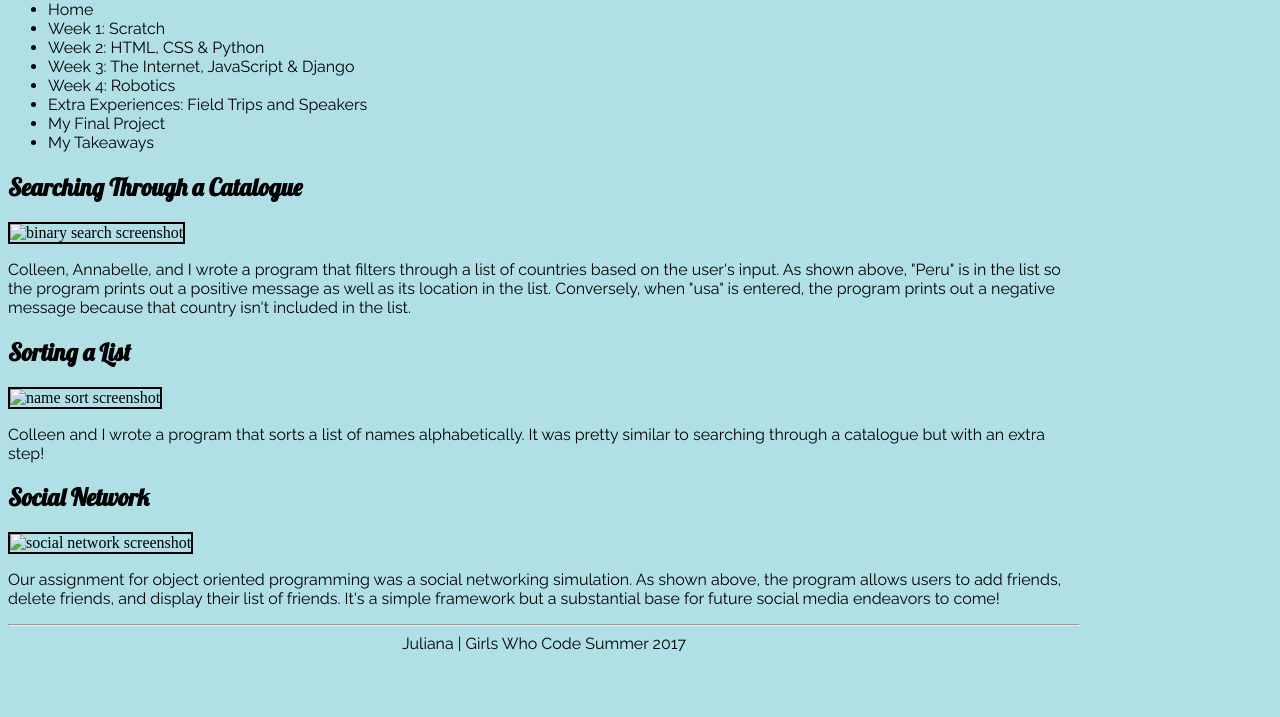
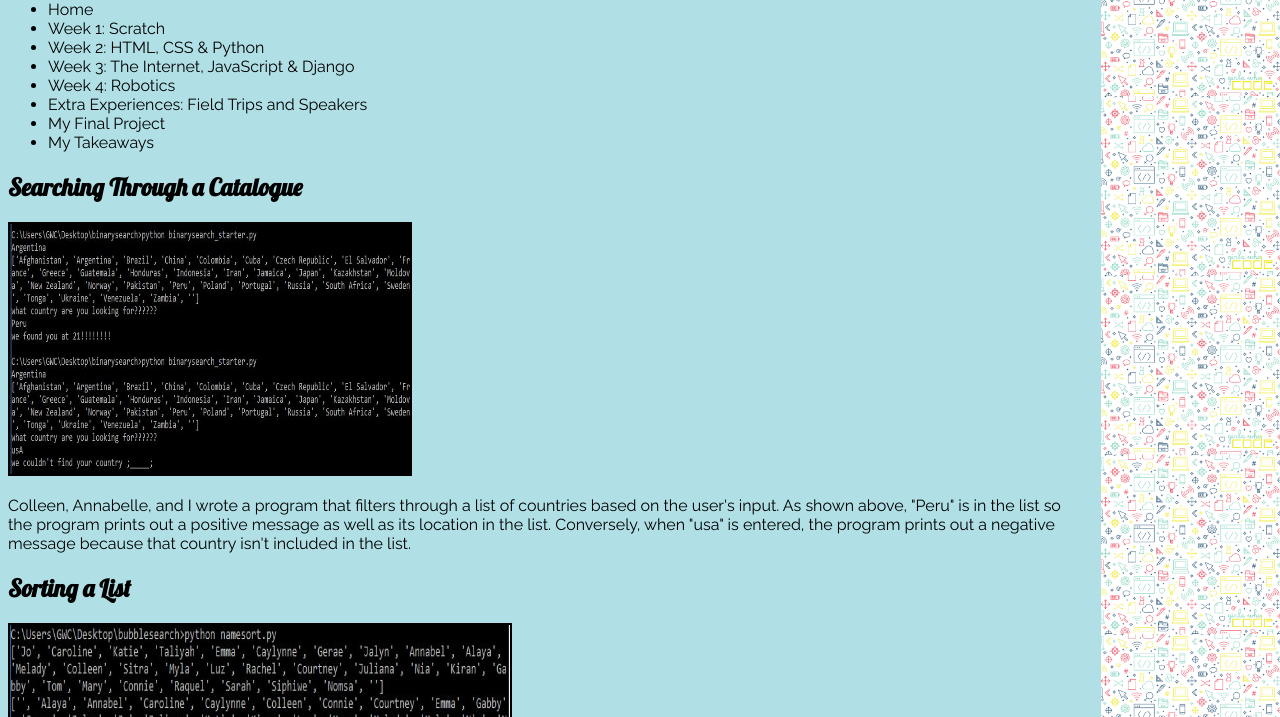
Before and after one commit to julesparra/GWCportfolio, a plain HTML site: page wk5.html in a window 1280 px wide. Shown: the part 83-800 px from the top of the page. Drawn offline with Linux system fonts and the light colour scheme.

Commit message:
Update wk5.html

```diff
--- a/wk5.html
+++ b/wk5.html
@@ -3,7 +3,7 @@
 <head>
 
 <link href="https://fonts.googleapis.com/css?family=Lobster|Raleway" rel="stylesheet">
-<link rel="title icon" href="images/%3C:%3E.ico"/>
+<link rel="title icon" href="<:>.ico"/>
 
   <title> Week 5 | GWC SIP Portfolio </title>
 
@@ -11,7 +11,7 @@
     body{
         background-color: powderblue;
         margin-right: 200px;
-        background-image: url("images/gwx_bg.jpeg");
+        background-image: url("gwx_bg.jpeg");
         background-position: right top;
         background-repeat: repeat-y;
         background-size: 14%;
@@ -74,15 +74,15 @@
   </nav>
 
     <h2> Searching Through a Catalogue </h2>
-    <img src= "images/wk5/binary_search.JPG" alt= "binary search screenshot" style="width: 400px; height: 250px;">
+    <img src= "binary_search.JPG" alt= "binary search screenshot" style="width: 400px; height: 250px;">
     <p> Colleen, Annabelle, and I wrote a program that filters through a list of countries based on the user's input. As shown above, "Peru" is in the list so the program prints out a positive message as well as its location in the list. Conversely, when "usa" is entered, the program prints out a negative message because that country isn't included in the list. </p>
 
     <h2> Sorting a List </h2>
-    <img src= "images/wk5/name_sort.JPG" alt= "name sort screenshot" style="width: 500px; height: 125px;">
+    <img src= "name_sort.JPG" alt= "name sort screenshot" style="width: 500px; height: 125px;">
     <p> Colleen and I wrote a program that sorts a list of names alphabetically. It was pretty similar to searching through a catalogue but with an extra step! </p>
 
     <h2> Social Network </h2>
-    <img src= "images/wk5/socialnetwork.PNG" alt= "social network screenshot" style="width: 400px; height: 250px;">
+    <img src= "socialnetwork.PNG" alt= "social network screenshot" style="width: 400px; height: 250px;">
     <p> Our assignment for object oriented programming was a social networking simulation. As shown above, the program allows users to add friends, delete friends, and display their list of friends. It's a simple framework but a substantial base for future social media endeavors to come! </p>
 
     <footer>
```
